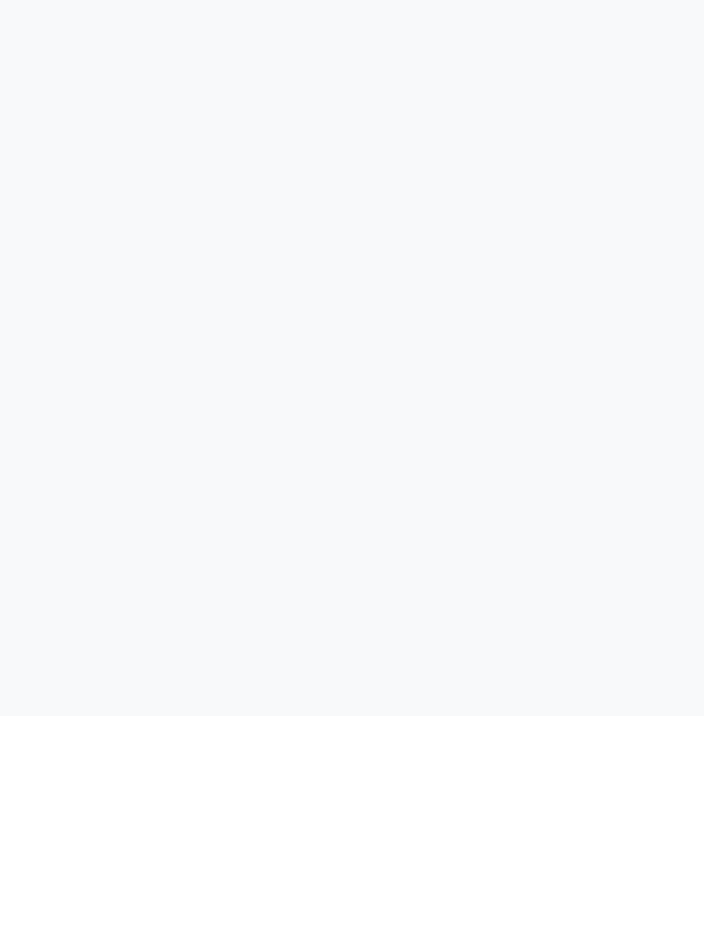
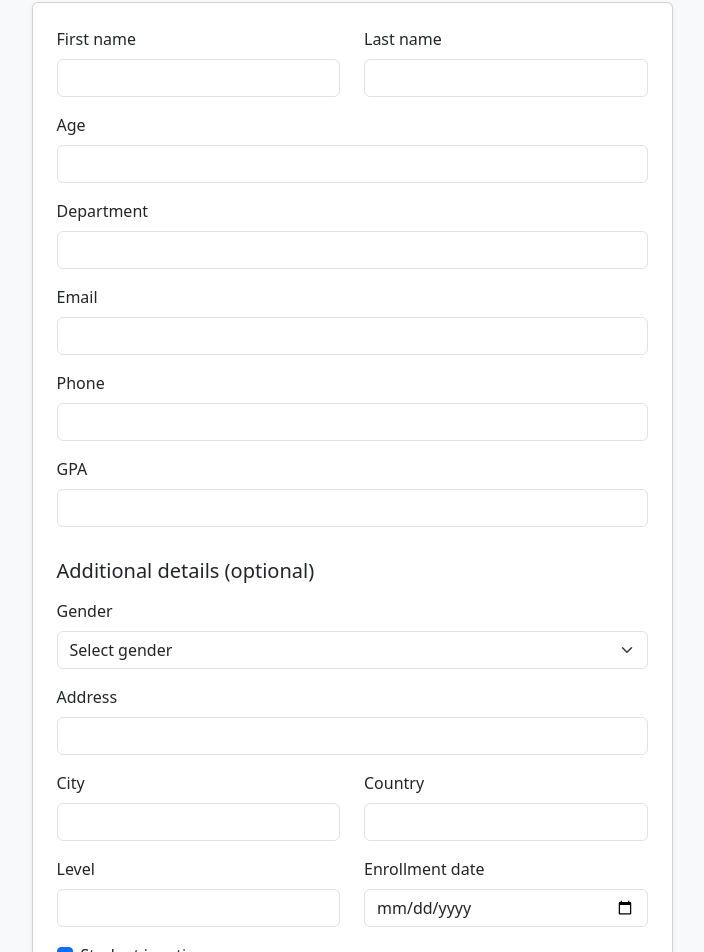
Before and after one commit to walaa-khafagy/student-management-system, an Angular app: page /add-student in a window 1280 px wide. Shown: the part 140-1092 px from the top of the page, without its empty margins (288-992 px from the left). Before the commit the page ends 856 px from the top, so only its background shows below. Built offline with nearby package versions, Linux system fonts and the light colour scheme.

Commit message:
feat: implement add student component

```diff
--- a/src/app/app.module.ts
+++ b/src/app/app.module.ts
@@ -1,5 +1,6 @@
 import { NgModule } from '@angular/core';
 import { BrowserModule } from '@angular/platform-browser';
+import { FormsModule } from '@angular/forms';
 
 import { AppRoutingModule } from './app-routing.module';
 import { AppComponent } from './app.component';
@@ -22,7 +23,8 @@ import { StudentsComponent } from './components/students/students.component';
   ],
   imports: [
     BrowserModule,
-    AppRoutingModule
+    AppRoutingModule,
+    FormsModule
   ],
   providers: [],
   bootstrap: [AppComponent]
--- a/src/app/components/add-student/add-student.component.html
+++ b/src/app/components/add-student/add-student.component.html
@@ -1 +1,122 @@
-<p>add-student works!</p>
+<div class="container py-4">
+    <div class="row justify-content-center">
+        <div class="col-lg-7">
+            <h1 class="h2 mb-4">Add student</h1>
+
+            <form (ngSubmit)="onSubmit()" class="card shadow-sm p-4" novalidate>
+                <div class="row">
+                    <div class="col-md-6 mb-3">
+                        <label class="form-label" for="firstName">First name</label>
+                        <input id="firstName" name="firstName" type="text" class="form-control"
+                            [class.is-invalid]="submitted && !firstName.trim()" [(ngModel)]="firstName" required />
+                        <div class="invalid-feedback" *ngIf="submitted && !firstName.trim()">
+                            First name is required.
+                        </div>
+                    </div>
+                    <div class="col-md-6 mb-3">
+                        <label class="form-label" for="lastName">Last name</label>
+                        <input id="lastName" name="lastName" type="text" class="form-control"
+                            [class.is-invalid]="submitted && !lastName.trim()" [(ngModel)]="lastName" required />
+                        <div class="invalid-feedback" *ngIf="submitted && !lastName.trim()">
+                            Last name is required.
+                        </div>
+                    </div>
+                </div>
+
+                <div class="mb-3">
+                    <label class="form-label" for="age">Age</label>
+                    <input id="age" name="age" type="number" class="form-control"
+                        [class.is-invalid]="submitted && (age === null || age < 1)" [(ngModel)]="age" required
+                        min="1" />
+                    <div class="invalid-feedback" *ngIf="submitted && (age === null || age < 1)">
+                        Enter a valid age.
+                    </div>
+                </div>
+
+                <div class="mb-3">
+                    <label class="form-label" for="department">Department</label>
+                    <input id="department" name="department" type="text" class="form-control"
+                        [class.is-invalid]="submitted && !department.trim()" [(ngModel)]="department" required />
+                    <div class="invalid-feedback" *ngIf="submitted && !department.trim()">
+                        Department is required.
+                    </div>
+                </div>
+
+                <div class="mb-3">
+                    <label class="form-label" for="email">Email</label>
+                    <input id="email" name="email" type="email" class="form-control"
+                        [class.is-invalid]="submitted && !email.trim()" [(ngModel)]="email" required />
+                    <div class="invalid-feedback" *ngIf="submitted && !email.trim()">Email is required.</div>
+                </div>
+
+                <div class="mb-3">
+                    <label class="form-label" for="phone">Phone</label>
+                    <input id="phone" name="phone" type="tel" class="form-control"
+                        [class.is-invalid]="submitted && !phone.trim()" [(ngModel)]="phone" required />
+                    <div class="invalid-feedback" *ngIf="submitted && !phone.trim()">Phone is required.</div>
+                </div>
+
+                <div class="mb-4">
+                    <label class="form-label" for="gpa">GPA</label>
+                    <input id="gpa" name="gpa" type="number" class="form-control" step="0.01" min="0" max="4"
+                        [class.is-invalid]="
+              submitted && (GPA === null || GPA < 0 || GPA > 4)
+            " [(ngModel)]="GPA" required />
+                    <div class="invalid-feedback" *ngIf="submitted && (GPA === null || GPA < 0 || GPA > 4)">
+                        GPA must be between 0 and 4.
+                    </div>
+                </div>
+
+                <h2 class="h5 mt-2 mb-3">Additional details (optional)</h2>
+
+                <div class="mb-3">
+                    <label class="form-label" for="gender">Gender</label>
+                    <select id="gender" name="gender" class="form-select" [(ngModel)]="gender">
+                        <option value="">Select gender</option>
+                        <option value="Male">Male</option>
+                        <option value="Female">Female</option>
+                    </select>
+                </div>
+
+                <div class="mb-3">
+                    <label class="form-label" for="address">Address</label>
+                    <input id="address" name="address" type="text" class="form-control" [(ngModel)]="address" />
+                </div>
+
+                <div class="row">
+                    <div class="col-md-6 mb-3">
+                        <label class="form-label" for="city">City</label>
+                        <input id="city" name="city" type="text" class="form-control" [(ngModel)]="city" />
+                    </div>
+                    <div class="col-md-6 mb-3">
+                        <label class="form-label" for="country">Country</label>
+                        <input id="country" name="country" type="text" class="form-control" [(ngModel)]="country" />
+                    </div>
+                </div>
+
+                <div class="row">
+                    <div class="col-md-6 mb-3">
+                        <label class="form-label" for="level">Level</label>
+                        <input id="level" name="level" type="number" min="1" class="form-control" [(ngModel)]="level" />
+                    </div>
+                    <div class="col-md-6 mb-3">
+                        <label class="form-label" for="enrollmentDate">Enrollment date</label>
+                        <input id="enrollmentDate" name="enrollmentDate" type="date" class="form-control"
+                            [(ngModel)]="enrollmentDate" />
+                    </div>
+                </div>
+
+                <div class="form-check mb-4">
+                    <input id="isActive" name="isActive" type="checkbox" class="form-check-input"
+                        [(ngModel)]="isActive" />
+                    <label class="form-check-label" for="isActive">Student is active</label>
+                </div>
+
+                <div class="d-flex gap-2">
+                    <button type="submit" class="btn btn-primary">Save student</button>
+                    <a routerLink="/students" class="btn btn-outline-secondary">Cancel</a>
+                </div>
+            </form>
+        </div>
+    </div>
+</div>
--- a/src/app/components/add-student/add-student.component.ts
+++ b/src/app/components/add-student/add-student.component.ts
@@ -1,10 +1,69 @@
 import { Component } from '@angular/core';
+import { Router } from '@angular/router';
+import { StudentsService } from '../../services/students.service';
 
 @Component({
   selector: 'app-add-student',
   templateUrl: './add-student.component.html',
-  styleUrls: ['./add-student.component.css']
+  styleUrls: ['./add-student.component.css'],
 })
 export class AddStudentComponent {
+  firstName = '';
+  lastName = '';
+  age: number | null = null;
+  department = '';
+  email = '';
+  phone = '';
+  GPA: number | null = null;
+  gender: '' | 'Male' | 'Female' = '';
+  address = '';
+  city = '';
+  country = '';
+  level: number | null = null;
+  enrollmentDate = '';
+  isActive = true;
 
+  submitted = false;
+
+  constructor(
+    private readonly studentsService: StudentsService,
+    private readonly router: Router,
+  ) {}
+
+  onSubmit(): void {
+    this.submitted = true;
+    if (
+      !this.firstName.trim() ||
+      !this.lastName.trim() ||
+      this.age === null ||
+      this.age < 1 ||
+      !this.department.trim() ||
+      !this.email.trim() ||
+      !this.phone.trim() ||
+      this.GPA === null ||
+      this.GPA < 0 ||
+      this.GPA > 4
+    ) {
+      return;
+    }
+
+    this.studentsService.addStudent({
+      firstName: this.firstName.trim(),
+      lastName: this.lastName.trim(),
+      age: this.age,
+      gender: this.gender || 'Not specified',
+      email: this.email.trim(),
+      phone: this.phone.trim(),
+      address: this.address.trim() || '—',
+      city: this.city.trim() || '—',
+      country: this.country.trim() || '—',
+      department: this.department.trim(),
+      level: this.level && this.level > 0 ? this.level : 1,
+      GPA: this.GPA,
+      enrollmentDate: this.enrollmentDate || new Date().toISOString().slice(0, 10),
+      isActive: this.isActive,
+    });
+
+    void this.router.navigate(['/students']);
+  }
 }
--- a/src/app/components/home/home.component.html
+++ b/src/app/components/home/home.component.html
@@ -1,9 +1,12 @@
 <div class="container py-5">
-  <div class="row justify-content-center">
-    <div class="col-lg-8 text-center">
-      <h1 class="display-5 fw-bold text-primary mb-3">Welcome</h1>
-      <p class="lead text-muted"> Use the navigation bar to browse students, add new records, or open a student profile.</p>
-      <a routerLink="/students" class="btn btn-primary btn-lg mt-3">View students</a>
+    <div class="row justify-content-center">
+        <div class="col-lg-8 text-center">
+            <h1 class="display-5 fw-bold text-primary mb-3">Welcome</h1>
+            <p class="lead text-muted">
+                Use the navigation bar to browse students, add new records, or open a student
+                profile.
+            </p>
+            <a routerLink="/students" class="btn btn-primary btn-lg mt-3">View students</a>
+        </div>
     </div>
-  </div>
 </div>
--- a/src/app/services/students.service.ts
+++ b/src/app/services/students.service.ts
@@ -55,4 +55,11 @@ export class StudentsService {
   deleteStudent(id: number): void {
     this.studentsSubject.next(this.getStudents().filter((s) => s.id !== id));
   }
+
+  private nextId = Math.max(0, ...INITIAL_STUDENTS.map((s) => s.id)) + 1;
+
+  addStudent(student: Omit<Student, 'id'>): void {
+    const students = [...this.getStudents(), { ...student, id: this.nextId++ }];
+    this.studentsSubject.next(students);
+  }
 }
```
